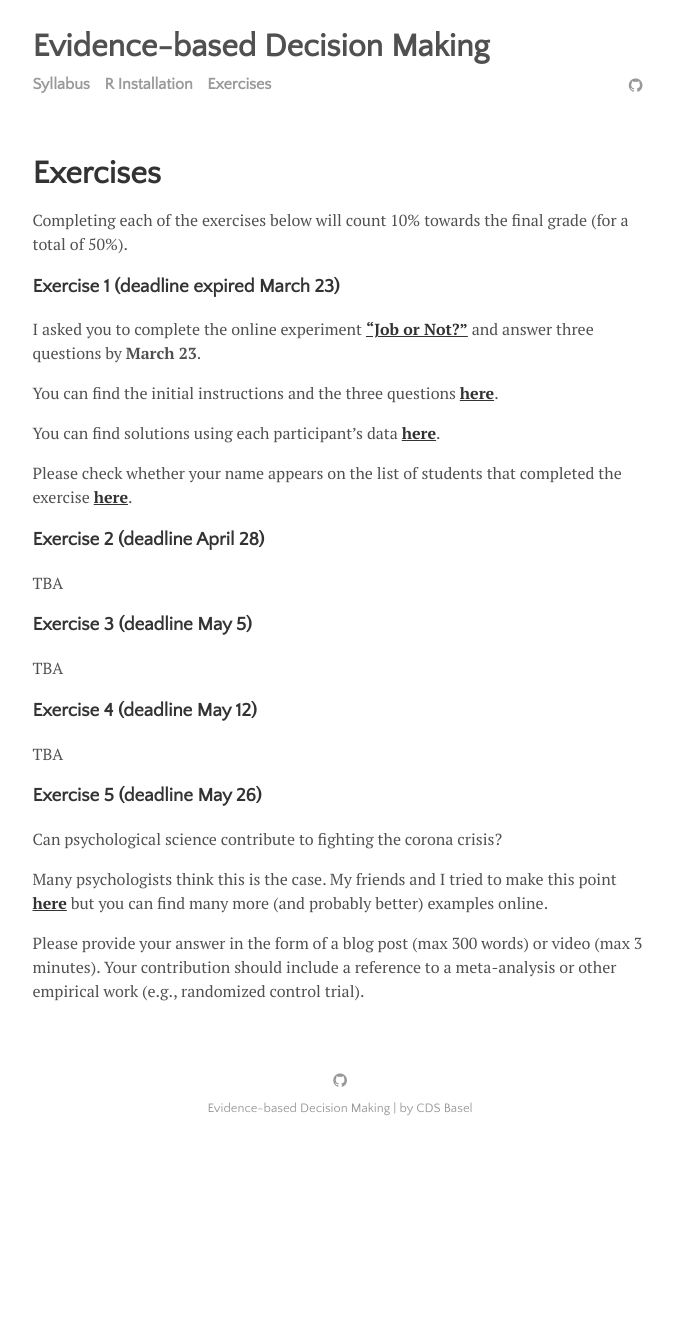
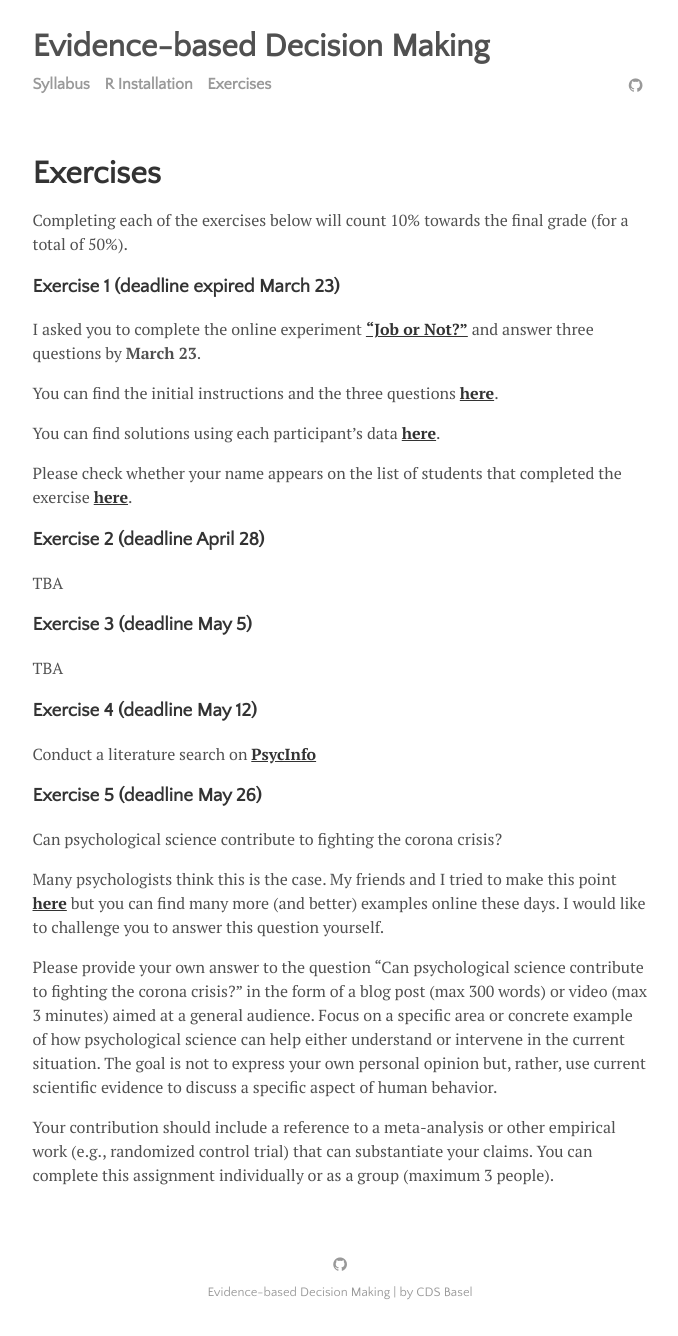
Before and after one commit to matarui/evidencebaseddm, a Jekyll site: the page built from menu/projects.md, in a window 1280 px wide. Shown: the whole page, without its empty margins (300-978 px from the left). Built offline with Jekyll 4.4.1, drawn with Linux system fonts in a browser that asks for light colours; before the commit the page ends 1152 px from its top, so only the background shows below that.

Commit message:
Update projects.md

```diff
--- a/menu/projects.md
+++ b/menu/projects.md
@@ -22,11 +22,14 @@ TBA
 TBA
 
 ### Exercise 4 (deadline May 12)
-TBA
+Conduct a literature search on <a href="http://ovidsp.ovid.com/ovidweb.cgi?T=JS&NEWS=n&CSC=Y&PAGE=main&D=psyh"><b>PsycInfo</b></a>
+
 
 ### Exercise 5 (deadline May 26)
 Can psychological science contribute to fighting the corona crisis?
 
-Many psychologists think this is the case. My friends and I tried to make this point <a href="https://tube.switch.ch/videos/63e601c8"><b>here</b></a> but you can find many more (and probably better) examples online.
+Many psychologists think this is the case. My friends and I tried to make this point <a href="https://tube.switch.ch/videos/63e601c8"><b>here</b></a> but you can find many more (and better) examples online these days. I would like to challenge you to answer this question yourself.
 
-Please provide your answer in the form of a blog post (max 300 words) or video (max 3 minutes). Your contribution should include a reference to a meta-analysis or other empirical work (e.g., randomized control trial).
+Please provide your own answer to the question "Can psychological science contribute to fighting the corona crisis?" in the form of a blog post (max 300 words) or video (max 3 minutes) aimed at a general audience. Focus on a specific area or concrete example of how psychological science can help either understand or intervene in the current situation. The goal is not to express your own personal opinion but, rather, use current scientific evidence to discuss a specific aspect of human behavior.
+
+Your contribution should include a reference to a meta-analysis or other empirical work (e.g., randomized control trial) that can substantiate your claims. You can complete this assignment individually or as a group (maximum 3 people).
```
